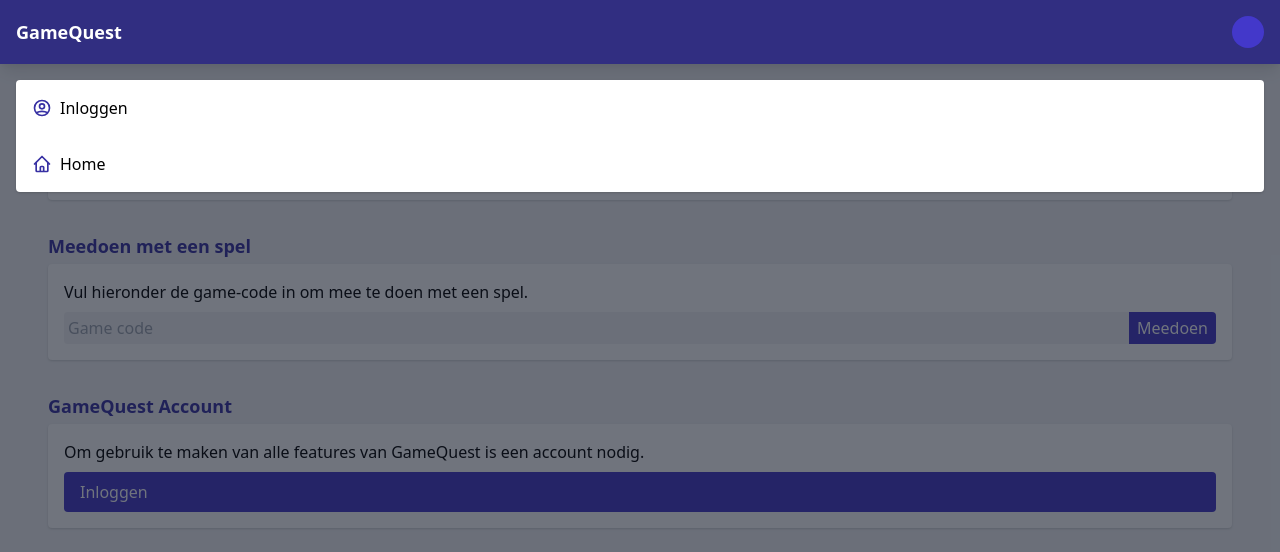
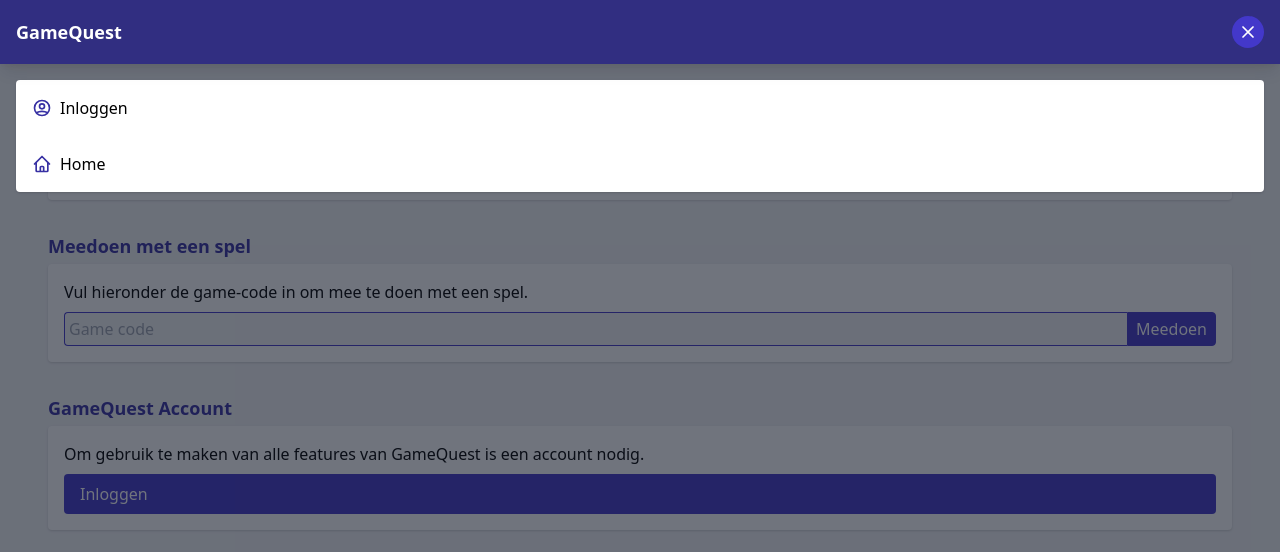
Before and after one commit to timyboy12345/GameQuest-Player, an Angular app: page /#/home in a window 1280 px wide. Both pictures are taken after a click on the element 1248 px from the left and 32 px from the top of the page. Shown: the top 552 px of the page. Built offline with nearby package versions, Linux system fonts and the light colour scheme.

Commit message:
Improved UI and URLs

```diff
--- a/src/app/_services/auth.service.ts
+++ b/src/app/_services/auth.service.ts
@@ -12,10 +12,6 @@
 })
 export class AuthService {
   public user: User;
-
-  public get observableUser(): Observable<User> {
-    return new BehaviorSubject(this.user).asObservable();
-  }
 
   constructor(private httpClient: HttpClient) {
     if (this.isLoggedIn) {
--- a/src/app/app.component.html
+++ b/src/app/app.component.html
@@ -1,11 +1,21 @@
 <nav
-  class="z-50 p-4 text-center bg-indigo-900 dark:bg-indigo-900 text-white mb-4 lg:mb-8 shadow-lg flex flex-row justify-between items-center">
+  class="fixed w-full z-50 p-4 text-center bg-indigo-900 dark:bg-indigo-900 text-white mb-4 lg:mb-8 shadow-lg flex flex-row justify-between items-center">
   <div class="text-lg font-bold">GameQuest</div>
   <div (click)="navMenuExpanded = !navMenuExpanded"
-       class="cursor-pointer ml-2 w-8 h-8 rounded-full bg-indigo-700"></div>
+       class="cursor-pointer ml-2 w-8 h-8 rounded-full bg-indigo-700 flex flex-row items-center justify-center">
+    <svg *ngIf="!navMenuExpanded" class="w-5 h-5" xmlns="http://www.w3.org/2000/svg" fill="none" viewBox="0 0 24 24" stroke="currentColor">
+      <path stroke-linecap="round" stroke-linejoin="round" stroke-width="2" d="M4 6h16M4 12h16M4 18h16" />
+    </svg>
+
+    <svg *ngIf="navMenuExpanded" class="w-5 h-5" xmlns="http://www.w3.org/2000/svg" fill="none" viewBox="0 0 24 24" stroke="currentColor">
+      <path stroke-linecap="round" stroke-linejoin="round" stroke-width="2" d="M6 18L18 6M6 6l12 12" />
+    </svg>
+  </div>
 </nav>
 
-<div class="absolute w-full h-full mt-16 flex flex-col w-full left-0 top-0" *ngIf="navMenuExpanded">
+<div class="" style="height: 64px;"></div>
+
+<div class="fixed w-full h-full mt-16 flex flex-col w-full left-0 top-0" [@inOutAnimation] *ngIf="navMenuExpanded">
   <div (click)="navMenuExpanded = false" class="bg-opacity-60 bg-gray-900 w-full h-full left-0 top-0 absolute"></div>
 
   <div class="m-4 rounded bg-white shadow overflow-hidden z-10">
@@ -17,7 +27,7 @@
       </ul>
     </div>
 
-    <div class="p-4 cursor-pointer flex flex-row items-center hover:bg-gray-100 transition-colors duration-75" (click)="logout()" *ngIf="authService.user">
+    <div class="p-4 cursor-pointer flex flex-row items-center hover:bg-gray-100 transition-colors duration-75 border-b border-gray-100" (click)="logout()" *ngIf="authService.user">
       <svg class="w-5 h-5 mr-2 text-indigo-800" xmlns="http://www.w3.org/2000/svg" fill="none" viewBox="0 0 24 24" stroke="currentColor">
         <path stroke-linecap="round" stroke-linejoin="round" stroke-width="2" d="M5.121 17.804A13.937 13.937 0 0112 16c2.5 0 4.847.655 6.879 1.804M15 10a3 3 0 11-6 0 3 3 0 016 0zm6 2a9 9 0 11-18 0 9 9 0 0118 0z" />
       </svg>
--- a/src/app/app.component.ts
+++ b/src/app/app.component.ts
@@ -1,11 +1,35 @@
-import { Component } from '@angular/core';
+import {Component} from '@angular/core';
 import {AuthService} from "./_services/auth.service";
 import {User} from "./_interfaces/user.interface";
+import {animate, style, transition, trigger} from "@angular/animations";
 
 @Component({
   selector: 'app-root',
   templateUrl: './app.component.html',
-  styleUrls: ['./app.component.scss']
+  styleUrls: ['./app.component.scss'],
+  animations: [
+    trigger(
+      'inOutAnimation',
+      [
+        transition(
+          ':enter',
+          [
+            style({opacity: 0}),
+            animate('0.1s ease-out',
+              style({opacity: 1}))
+          ]
+        ),
+        transition(
+          ':leave',
+          [
+            style({opacity: 1}),
+            animate('0.1s ease-in',
+              style({opacity: 0}))
+          ]
+        )
+      ]
+    )
+  ]
 })
 export class AppComponent {
   public user: User;
--- a/src/app/app.module.ts
+++ b/src/app/app.module.ts
@@ -9,6 +9,7 @@
 import {FormsModule} from "@angular/forms";
 import {OauthRedirectComponent} from './auth/oauth-redirect/oauth-redirect.component';
 import {_componentsModule} from "./_components/_components.module";
+import { BrowserAnimationsModule } from '@angular/platform-browser/animations';
 
 @NgModule({
   declarations: [
@@ -18,11 +19,12 @@
   ],
   imports: [
     BrowserModule,
+    BrowserAnimationsModule,
     AppRoutingModule,
     RouterModule,
     HttpClientModule,
     FormsModule,
-    _componentsModule
+    _componentsModule,
   ],
   providers: [],
   exports: [],
--- a/src/app/bards/controller/queue/queue.component.html
+++ b/src/app/bards/controller/queue/queue.component.html
@@ -15,7 +15,7 @@
     <div class="bg-white dark:bg-gray-900 rounded shadow p-4">
       <h1 class="text-lg text-black font-bold dark:text-white">Code: {{ game.code }}</h1>
 
-      <p class="text-gray-600 text-sm mb-2">Doe mee door de QR code hier onder te scannen, of ga naar <span class="font-bold">https://play.arendz.nl/</span> en voer de code {{ game.code }} in.</p>
+      <p class="text-gray-600 text-sm mb-2">Doe mee door de QR code hier onder te scannen, of ga naar <span class="font-bold">{{ APP_URL }}</span> en voer de code {{ game.code }} in.</p>
 
       <ngx-qrcode [value]="gameUrl" cssClass="w-full flex flex-row justify-center"></ngx-qrcode>
     </div>
--- a/src/app/bards/controller/queue/queue.component.ts
+++ b/src/app/bards/controller/queue/queue.component.ts
@@ -9,9 +9,10 @@
 })
 export class QueueComponent implements OnInit {
   @Input() game: BardsGame;
+  public APP_URL: string = environment.APP_URL;
 
   public get gameUrl() {
-    return this.game ? `${environment.APP_URL}/${this.game.code}` : null;
+    return this.game ? `${environment.APP_URL}/bards/player/?game_code=${this.game.code}` : null;
   }
 
   constructor() { }
--- a/src/app/home/home.component.html
+++ b/src/app/home/home.component.html
@@ -6,8 +6,12 @@
   <p class="mb-2">Vul hieronder de game-code in om mee te doen met een spel.</p>
 
   <div class="rounded flex flex-row items-center">
-    <input #gameCodeInput class="rounded-l bg-gray-100 flex-grow p-1" placeholder="Game code"/>
-    <button (click)="joinGame(gameCodeInput.value)" type="submit" class="rounded-r text-white bg-indigo-700 px-2 py-1">Meedoen</button>
+    <input #gameCodeInput class="rounded-l bg-gray-100 flex-grow p-1 border-indigo-700 border-l border-t border-b"
+           placeholder="Game code"/>
+    <button (click)="joinGame(gameCodeInput.value)" type="submit"
+            class="rounded-r text-white bg-indigo-700 px-2 py-1 border-indigo-700 border hover:border-indigo-800 hover:bg-indigo-800 transition duration-75">
+      Meedoen
+    </button>
   </div>
 </app-card>
 
@@ -20,7 +24,7 @@
   </div>
 </app-card>
 
-<div class="absolute w-full h-full mt-16 flex flex-col w-full left-0 top-0" *ngIf="startNewGamePopup">
+<div class="fixed w-full h-full mt-16 flex flex-col w-full left-0 top-0" *ngIf="startNewGamePopup">
   <div (click)="startNewGamePopup = false" class="bg-opacity-60 bg-gray-900 w-full h-full left-0 top-0 absolute"></div>
 
   <div class="m-4 z-10">
@@ -30,13 +34,21 @@
       <div
         class="p-4 relative cursor-pointer flex flex-row items-center hover:bg-gray-100 transition-colors duration-75 opacity-30">
         <div class="absolute left-0 h-full w-2 bg-indigo-800"></div>
-        <div>Autocomplete</div>
+
+        <div class="flex flex-col">
+          <h4 class="font-bold">Autocomplete</h4>
+          <p class="text-sm text-gray-600">Dit spel is niet momenteel beschikbaar via deze website.</p>
+        </div>
       </div>
       <div
         class="p-4 relative cursor-pointer flex flex-row items-center hover:bg-gray-100 transition-colors duration-75"
         (click)="newGame('bards')">
         <div class="absolute left-0 h-full w-2 bg-indigo-800"></div>
-        <div>Bards</div>
+
+        <div class="flex flex-col">
+          <h4 class="font-bold">Bards</h4>
+          <p class="text-sm text-gray-600">Trek random kaarten met opdrachten.</p>
+        </div>
       </div>
     </div>
   </div>
--- a/src/app/home/home.component.ts
+++ b/src/app/home/home.component.ts
@@ -24,11 +24,6 @@
 
   ngOnInit(): void {
     this.getGames();
-
-    this.authService.observableUser.subscribe(value => {
-      console.log(value);
-      this.getGames();
-    })
   }
 
   private getGames() {
```
Also changed, not shown: src/tailwind.min.css.
